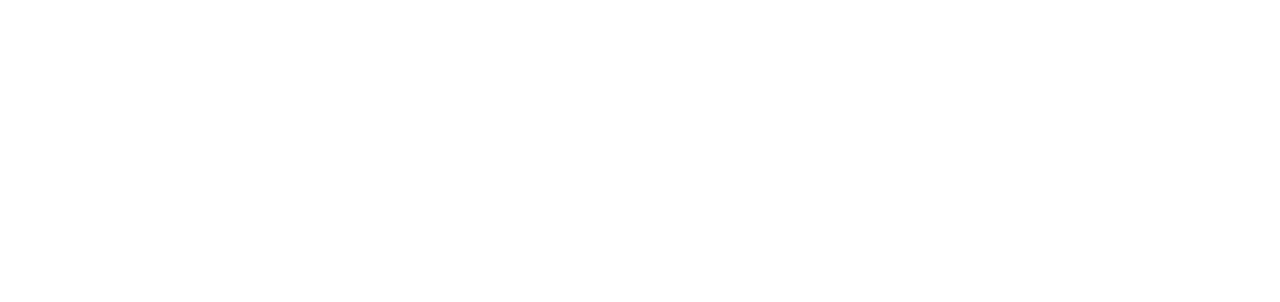
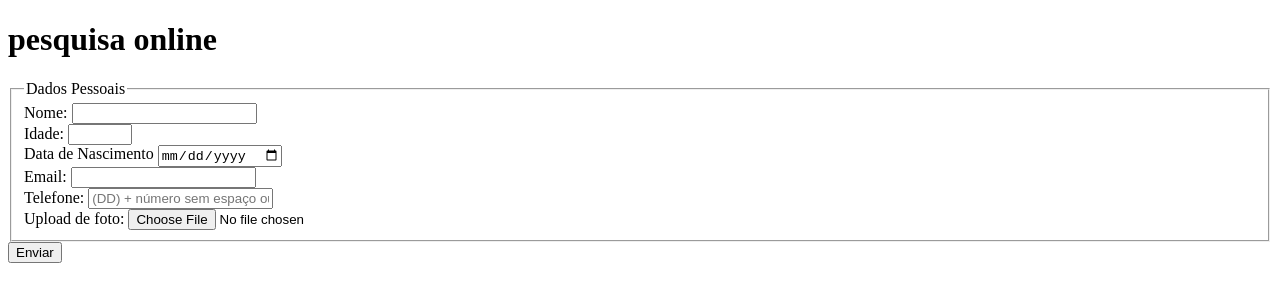
Before and after one commit to joaovnicius1/pesquisa-culturama, a plain HTML site: page pesquisa-culturama/index.html in a window 1280 px wide. Drawn offline with Linux system fonts and the light colour scheme.

Commit message:
Cria sessão de dados pessoais

```diff
--- a/pesquisa-culturama/index.html
+++ b/pesquisa-culturama/index.html
@@ -6,6 +6,37 @@
     <title>Pesquisa Culturama</title>
 </head>
 <body>
+    <header>
+        <h1>pesquisa online</h1>
+    </header>
+    <section>
+        <form action="" method="get">
+            <fieldset>
+                <!-- DADOS PESSOAS -->
+
+                <legend>Dados Pessoais</legend>
+                <label for="userName">Nome:</label>
+                <input type="text" name="userName" required>
+                <br>
+                <label for="age">Idade:</label>
+                <input type="number" name="age" min="12" max="100" required>
+                <br>
+                <label for="birthDate">Data de Nascimento</label>
+                <input type="date" name="birthDate">
+                <br>
+                <label for="userEmail">Email:</label>
+                <input type="email" name="userEmail" required>
+                <br>
+                <label for="userPhoneNumber">Telefone:</label>
+                <input type="tel" name="userPhoneNumber" pattern="[0-]{11}" placeholder="(DD) + número sem espaço ou hífen">
+                <br>
+                <label for="userImage">Upload de foto:</label>
+                <input type="file" accept="image/*" name="userImage">
+            </fieldset>
+
+            <button type="submit">Enviar</button>
+        </form>
+    </section>
 
 </body>
 </html>
```
